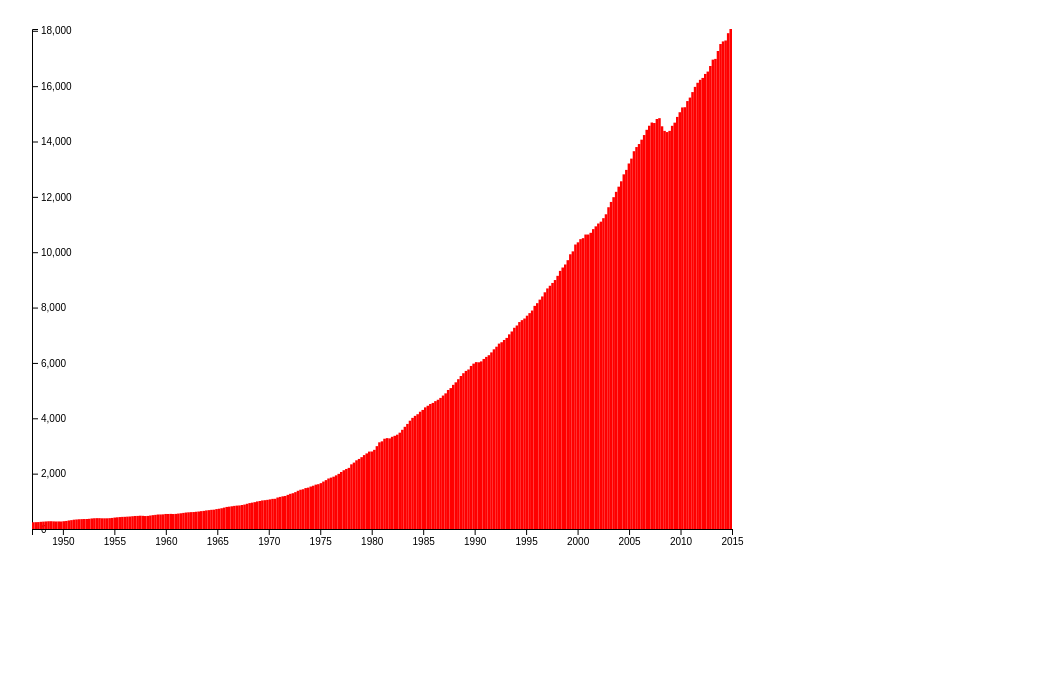
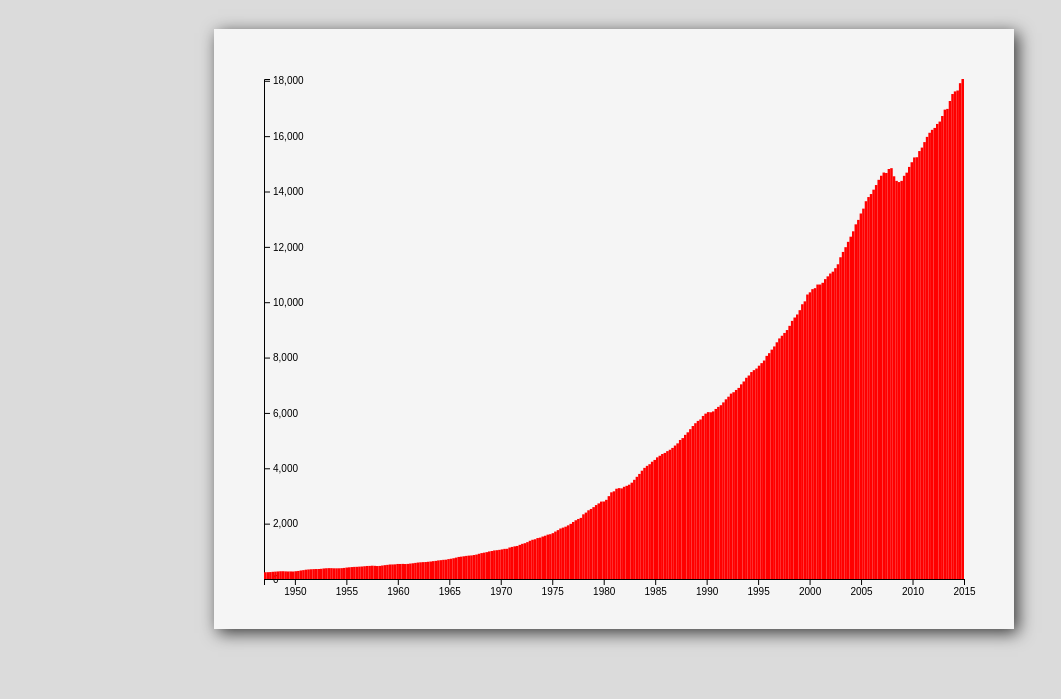
Before and after one commit to gordon2012/fcc-, a plain HTML site: page index.html in a window 1280 px wide. Shown: the part 101-800 px from the top of the page, without its empty margins (26-1087 px from the left). Drawn offline with nearby package versions, Linux system fonts and the light colour scheme.

Commit message:
Improve style
Signed-off-by: Gordon Doskas <gordon2012@users.noreply.github.com>

```diff
--- a/index.html
+++ b/index.html
@@ -10,10 +10,11 @@
 </head>
 <body>
     <h1 id="title">Bar Chart: United States GDP</h1>
-
-    <div id="tooltip">
-        <div class="tooltip-date"></div>
-        <div class="tooltip-gdp"></div>
+    <div class="svg-wrap">
+        <div id="tooltip" class="card">
+            <div class="tooltip-date"></div>
+            <div class="tooltip-gdp"></div>
+        </div>
     </div>
 
     <script src="https://cdnjs.cloudflare.com/ajax/libs/babel-standalone/6.24.0/babel.js"></script>
--- a/script.js
+++ b/script.js
@@ -9,8 +9,9 @@ req.onload = function() {
     const dataset = JSON.parse(req.responseText);
     const data = dataset.data;
 
-    const svg = d3.select('body')
+    const svg = d3.select('.svg-wrap')
         .append('svg')
+        .attr('class', 'card')
         .attr('width', w)
         .attr('height', h);
 
@@ -18,7 +19,8 @@ req.onload = function() {
     const xScale = d3.scaleLinear()
         .domain([d3.min(data, d => d[0].slice(0,4)), d3.max(data, d => d[0].slice(0,4))])
         .range([padding, w - padding]);
-    const xAxis = d3.axisBottom(xScale).tickFormat(d3.format('d'));
+    const xAxis = d3.axisBottom(xScale)
+        .tickFormat(d3.format('d'));
     svg.append('g')
         .attr('transform', `translate(0, ${h - padding})`)
         .attr('id', 'x-axis')
--- a/style.css
+++ b/style.css
@@ -1,5 +1,36 @@
+* {
+    box-sizing: border-box;
+}
+
+.card {
+    box-shadow: 4px 4px 16px 0px rgba(0,0,0,0.75);
+}
+
+#tooltip, #title {
+    font-family: Lato, Helvetica, "sans-serif";
+}
+
+body {
+    border: 1px solid transparent;
+    background: #dbdbdb;
+    margin: 0;
+    min-height: 100vh;
+}
+
+.svg-wrap {
+    display: flex;
+    position: relative;
+    padding: 0 30px;
+}
+
+svg {
+    background: whitesmoke;
+    margin: 0 auto;
+}
+
 #title {
     text-align: center;
+    margin: 45px 0;
 }
 
 .bar {
@@ -15,12 +46,10 @@
     width: 160px;
     height: 120px;
     background: white;
-    box-shadow: 4px 4px 16px 0px rgba(0,0,0,0.75);
     position: absolute;
     bottom: 100px;
     display: flex;
     flex-direction: column;
-    font-family: Lato, Helvetica, "sans-serif";
 }
 
 #tooltip .tooltip-date {
```
